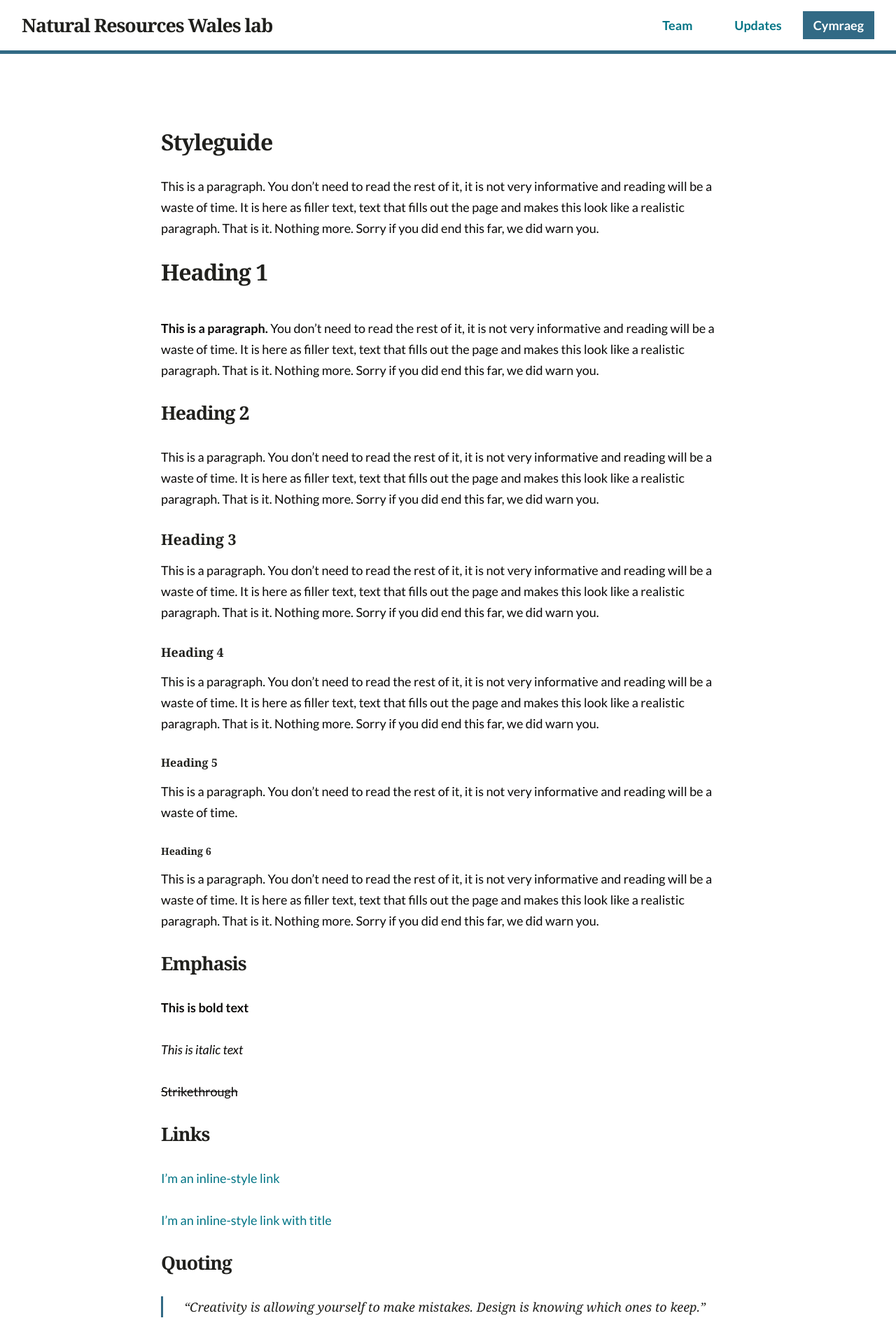
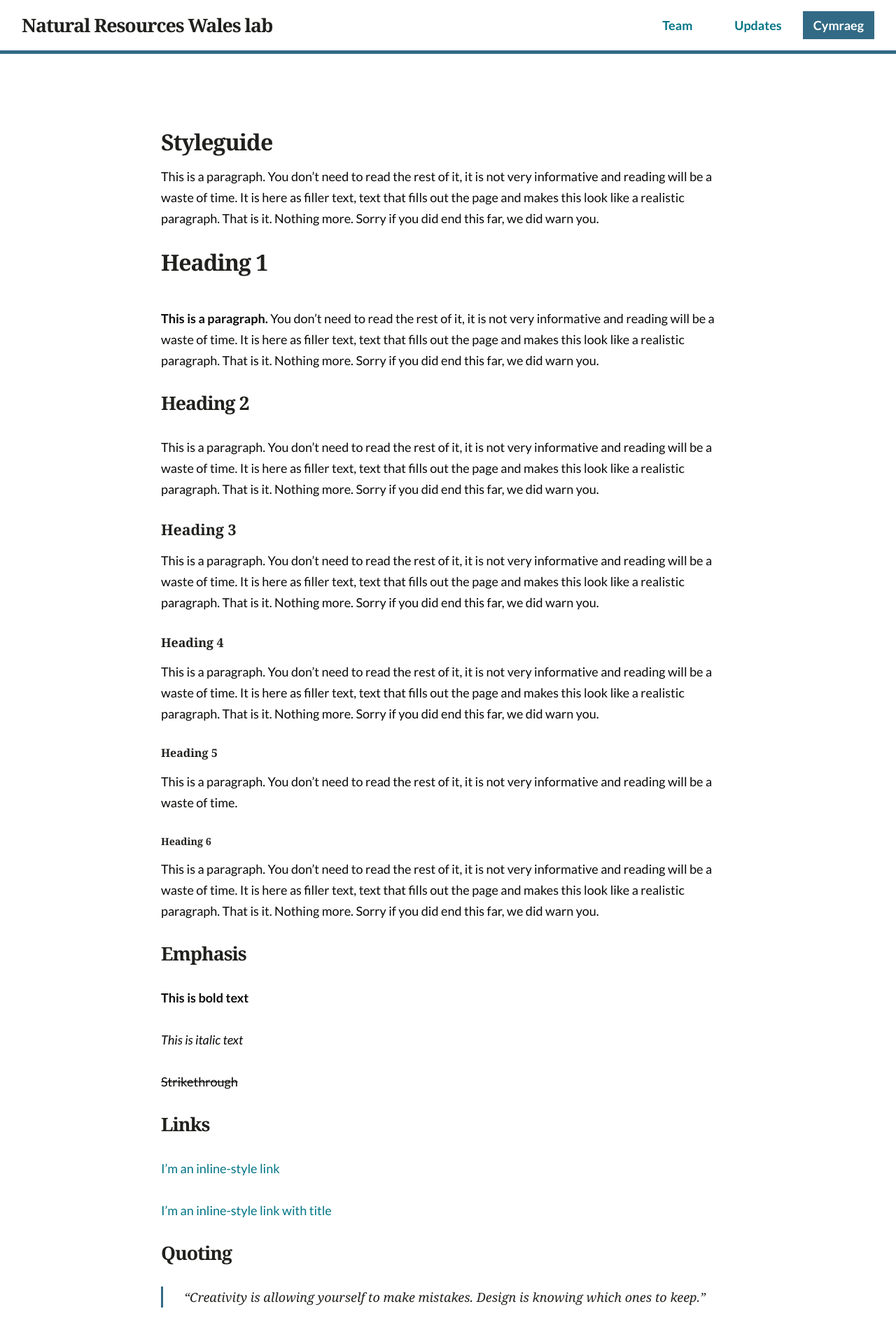
Before and after one commit to OwainJenkins/test-.github.io, a Jekyll site: the page built from en/styleguide.md, in a window 1280 px wide. Shown: the top 1904 px of the page at 70% size. Built offline with Jekyll 4.4.1, drawn with Linux system fonts in a browser that asks for light colours.

Commit message:
Update page.html

```diff
--- a/_layouts/page.html
+++ b/_layouts/page.html
@@ -4,7 +4,7 @@ layout: default
 
 <main class="main">
   <article class="post">
-    <header class="post-header">
+    <!--  <header class="post-header">  -->
       <h1 class="post-title">{{page.title}}</h1>
       {% if page.feature_image and page.feature_image != "" %}
       <figure class="post-thumbnail image-card width-wide">
```
